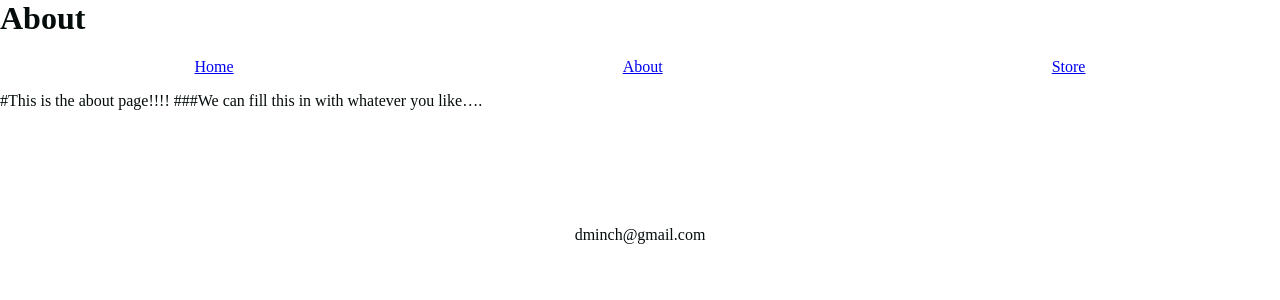
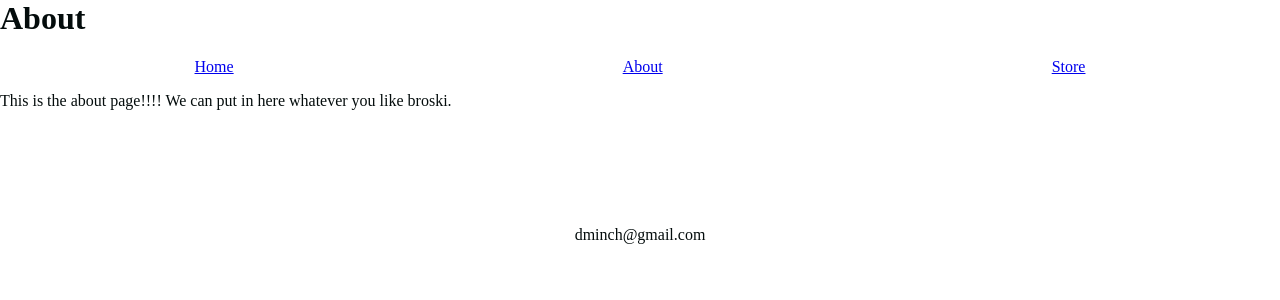
Before and after one commit to Dminch1/New-Site, a Jekyll site: the page built from about/index.md, in a window 1280 px wide. Shown: the top 300 px of the page. Built offline with Jekyll 4.4.1, drawn with Linux system fonts in a browser that asks for light colours.

Commit message:
About.md page update

```diff
--- a/about/index.md
+++ b/about/index.md
@@ -3,5 +3,5 @@ layout: default
 title: About
 ---
 
-#This is the about page!!!!
-###We can fill this in with whatever you like....
+This is the about page!!!!
+We  can put in here whatever you like broski.
```
